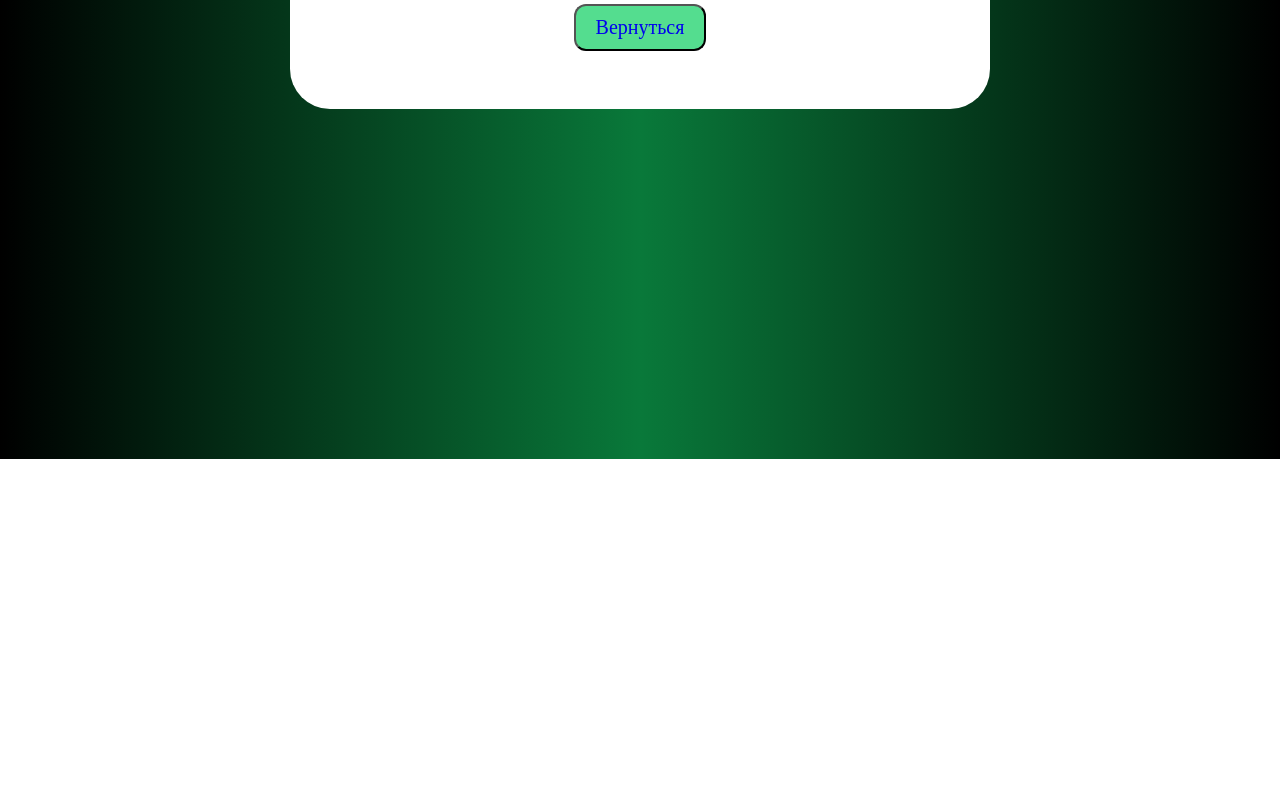
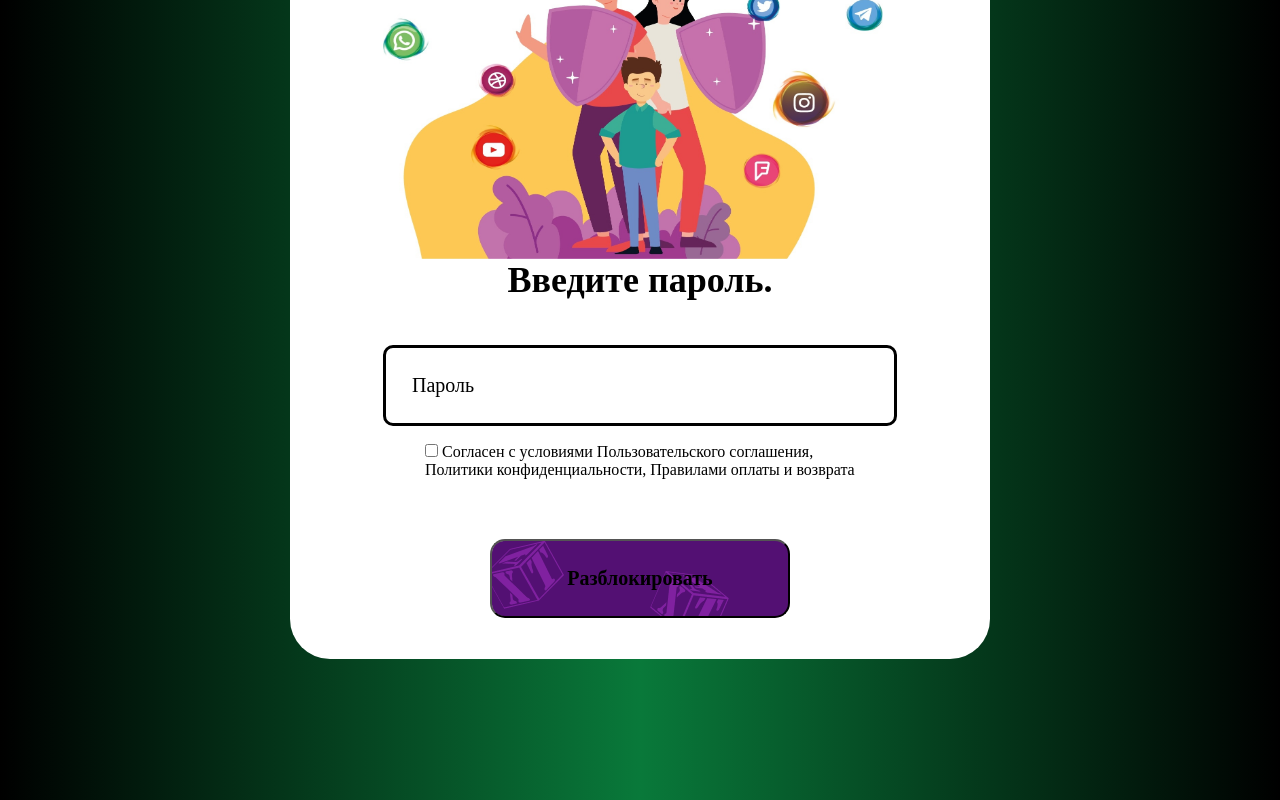
Before and after one commit to fdssdfdfse/.github.io, a plain HTML site: page index.html in a window 1280 px wide. Shown: the part 541-1341 px from the top of the page. Before the commit the page ends 1000 px from the top, so only its background shows below. Drawn offline with Linux system fonts and the light colour scheme.

Commit message:
Update index.html
1

```diff
--- a/index.html
+++ b/index.html
@@ -1,27 +1,38 @@
+
 <!DOCTYPE html>
 <html lang="en">
 <head>
     <meta charset="UTF-8">
     <meta name="viewport" content="width=device-width, initial-scale=1.0">
-    <link rel="stylesheet" href="style1.css">
+    <link rel="stylesheet" href="style/style.css">
     <title>Parental control</title>
 </head>
 <body>
-    <div class="header1">
-        <div class="container1" >
+    <div class="header">
+        <div class="container" >
+            <div class="logo">
+                <img src="roditelskij-kontrol.jpg" alt="f" width="500px" height="300px">
+            </div>
+            <form action = "index.html">
 
 
-            <div class="password">
-                <h2 >Неверный пароль.</h2>
-            </div>
-            <button type="submit" class="back">
+                <h2 class="footer__form-title">Введите пароль.</h2>
 
-                <a href="login.html">Вернуться</a>
-            </button>
+                <input type="password" name="Пароль" class="footer__form-input" placeholder="Пароль">
 
+                <label class="footer-rules">
+                    <input type="checkbox" class="footer__form-checkbox">
+                    <span class="check-style"></span>
 
+                    <input type="checkbox" name="Соглашение" id="dop1"> Согласен с условиями Пользовательского соглашения, Политики конфиденциальности, Правилами оплаты и возврата
 
+                </label>
+                <button type="submit" class="footer__form-submit">
 
+                    <a href="index.html">Разблокировать</a>
+                </button>
+
+            </form>
 
 
         </div>
```
